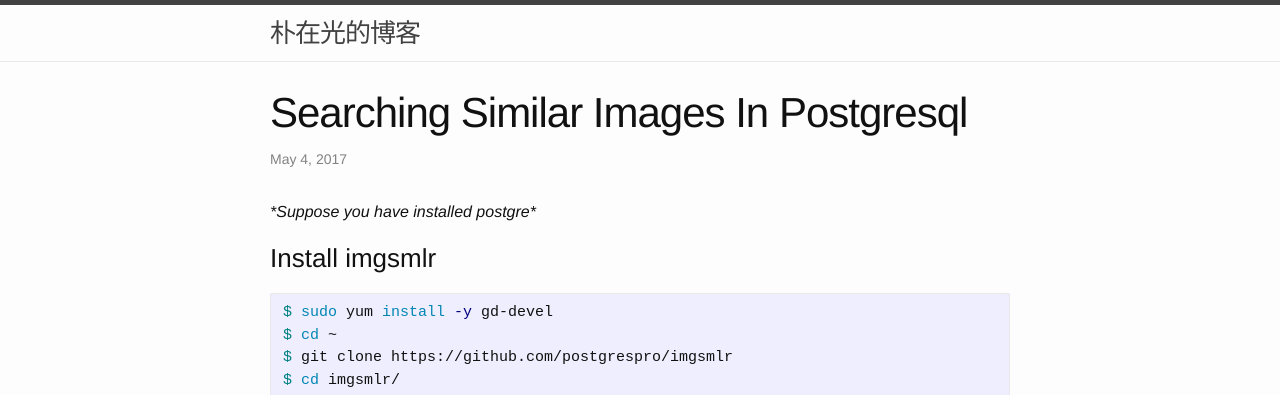
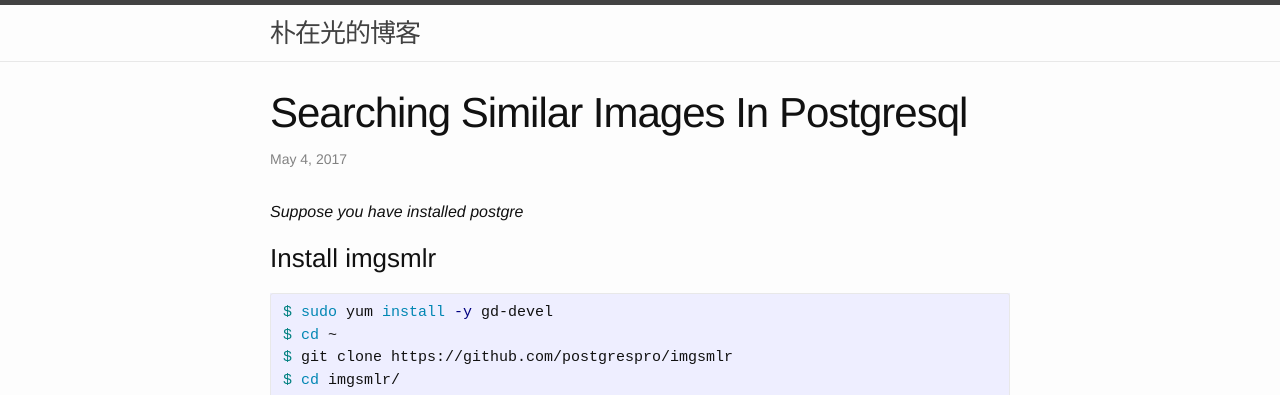
Before and after one commit to piaozaiguang/piaozaiguang.github.io, a Jekyll site: the page built from _posts/2017-05-04-Searching-similar-images-in-PostgreSQL.markdown, in a window 1280 px wide and 900 px high. Shown: the top 395 px of the window. Built offline with Jekyll 4.4.1, drawn with Linux system fonts in a browser that asks for light colours; our own code applies the rules of GitHub Pages for plain Markdown files.

````diff
--- a/_posts/2017-05-04-Searching-similar-images-in-PostgreSQL.markdown
+++ b/_posts/2017-05-04-Searching-similar-images-in-PostgreSQL.markdown
@@ -1,4 +1,4 @@
-_*Suppose you have installed postgre*_
+_Suppose you have installed postgre_
 ### Install imgsmlr
 ```sh
 $ sudo yum install -y gd-devel
````
